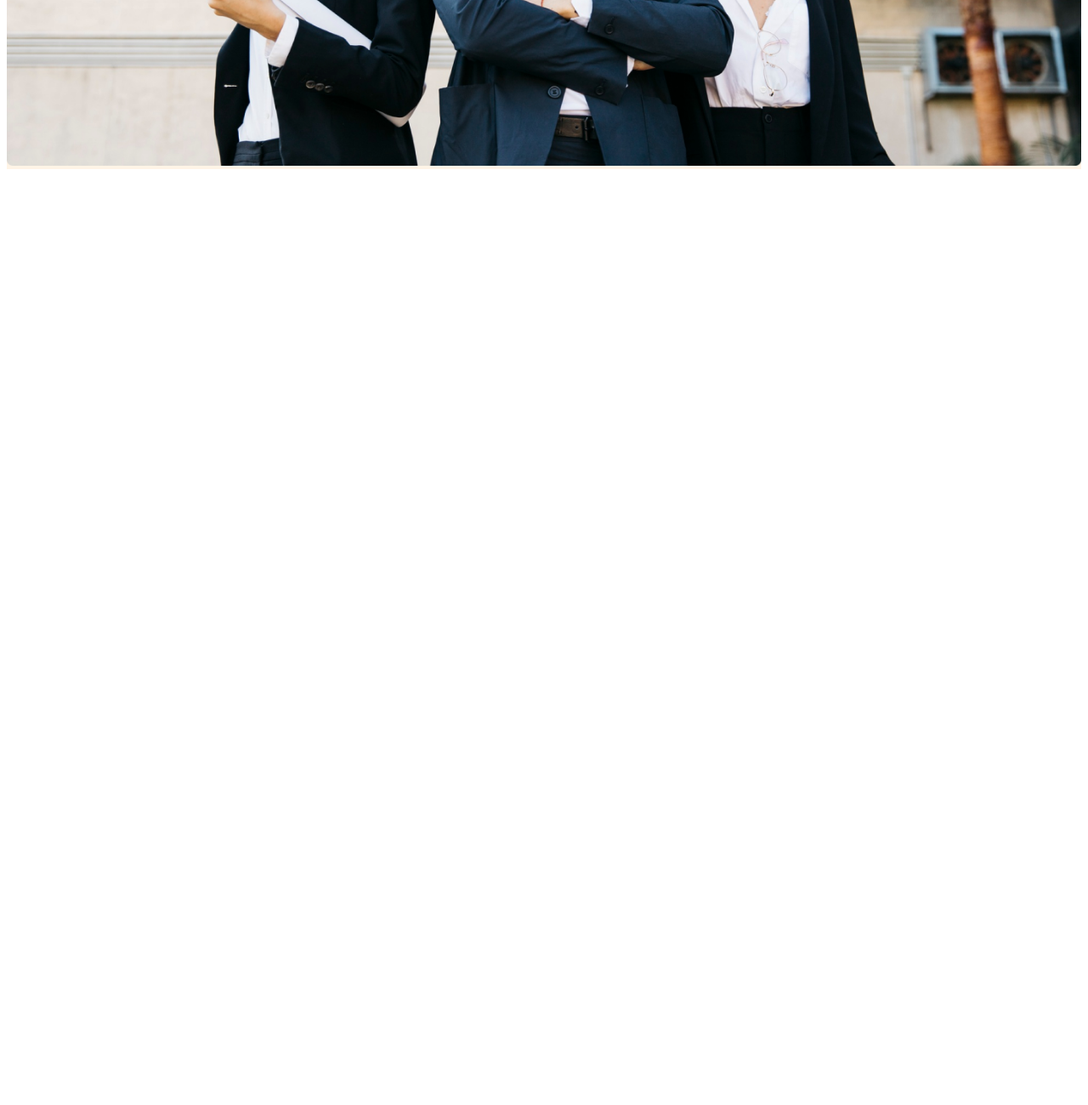
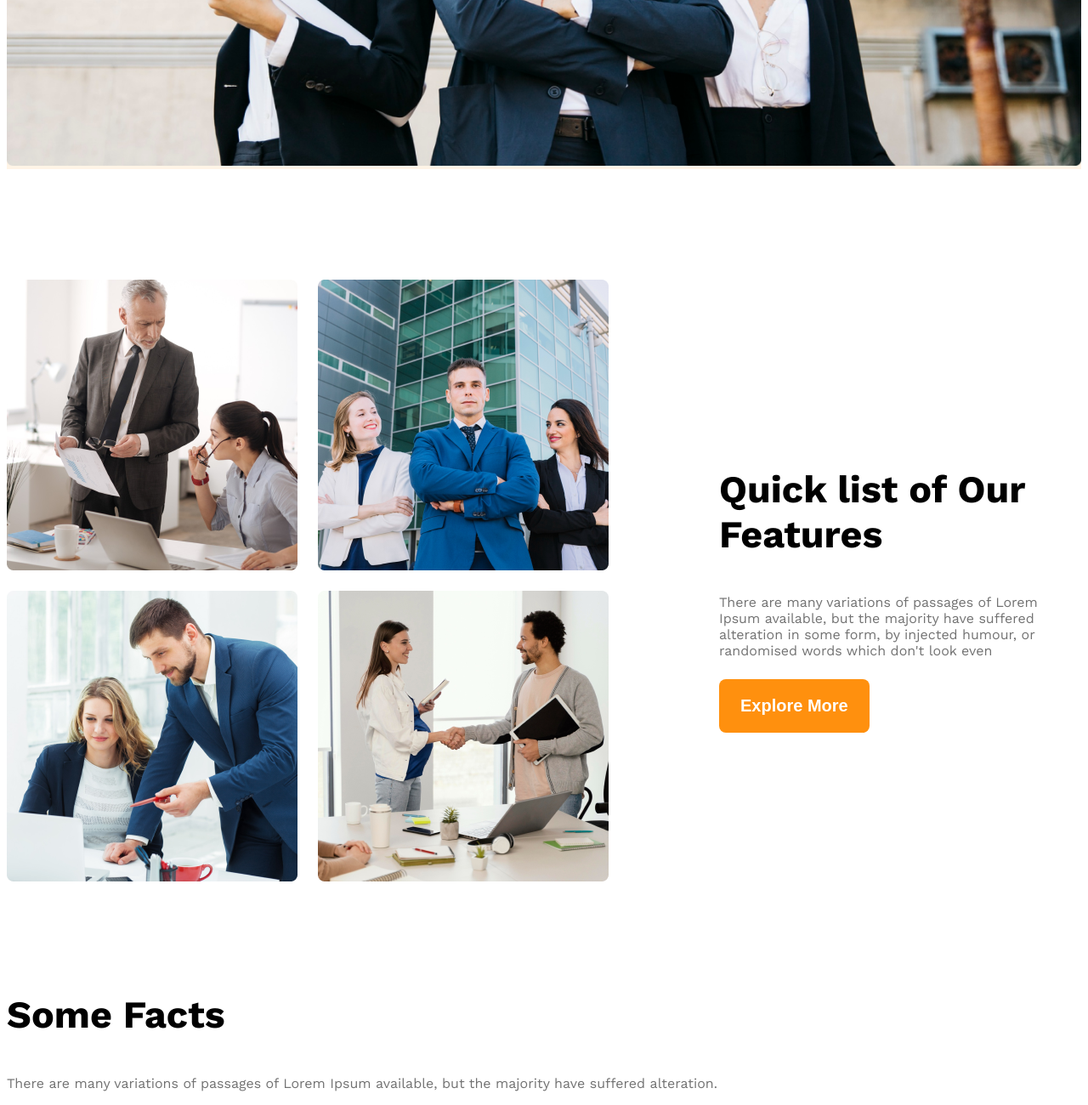
Before and after one commit to mdasifalijihat/g3-architects-web, a plain HTML site: page index.html in a window 1280 px wide. Shown: the part 985-2285 px from the top of the page at 85% size. Before the commit the page ends 1192 px from the top, so only its background shows below. Drawn offline with nearby package versions, Linux system fonts and the light colour scheme.

Commit message:
team section design and responsive ok

```diff
--- a/index.html
+++ b/index.html
@@ -27,17 +27,50 @@
       </nav>
 
       <div class="banner">
-       <div class="banner-content">
-        <h1 class="banner-title">Brand New Group of Architects</h1>
-        <p class="banner-description">
-            There are many variations of passages of Lorem Ipsum available, but the majority have suffered alteration in some form, by injected humour, or randomised words which don't look even
-        </p>
-        <button class="button-primary"> Explore More </button>
-       </div>
-        <img class="banner-images" src="images/banner.png" alt="">
+        <div class="banner-content">
+          <h1 class="banner-title">Brand New Group of Architects</h1>
+          <p class="banner-description">
+            There are many variations of passages of Lorem Ipsum available, but
+            the majority have suffered alteration in some form, by injected
+            humour, or randomised words which don't look even
+          </p>
+          <button class="button-primary">Explore More</button>
+        </div>
+        <img class="banner-images" src="images/banner.png" alt="" />
       </div>
     </header>
-    <main></main>
+    <!-- main section style  -->
+    <main>
+        <!-- teams section start -->
+      <section class="teams display-flex">
+        <div class="team-img-container">
+          <img src="images/team1.png" alt="" />
+          <img src="images/team2.png" alt="" />
+          <img src="images/team3.png" alt="" />
+          <img src="images/team4.png" alt="" />
+        </div>
+        <div class="our-features">
+          <h3 class="section-title">Quick list of Our Features</h3>
+          <p class="feature-description text-light-gray">
+            There are many variations of passages of Lorem Ipsum available, but
+            the majority have suffered alteration in some form, by injected
+            humour, or randomised words which don't look even
+          </p>
+          <button class="button-primary">Explore More</button>
+        </div>
+      </section>
+
+      <!-- Features will enjoy  -->
+       <section>
+
+       </section>
+
+       <!-- some facts -->
+        <section class="some-facts">
+            <h3 class="section-title">Some Facts </h3>
+            <p class="text-light-gray">There are many variations of passages of Lorem Ipsum available, but the majority have suffered alteration.</p>
+        </section>
+    </main>
     <footer></footer>
   </body>
 </html>
--- a/style.css
+++ b/style.css
@@ -11,15 +11,15 @@
 }
 
 /* dark 02 */
-.text-gray{
+.text-gray {
   color: #424242;
 }
 /* dark 03 */
 .text-light-gray {
   color: #727272;
 }
-.button-primary{
-    background-color: #FF900E;
+.button-primary {
+  background-color: #ff900e;
   color: white;
   padding: 20px 25px;
   font-size: 1.25rem;
@@ -28,13 +28,28 @@
   border: none;
 }
 
-.bg-light{
+main {
+  max-width: 1440px;
+  margin: 0 auto;
+}
+
+main > section {
+  margin-top: 130px;
+}
+.bg-light {
   background-color: rgba(255, 144, 14, 0.1);
 }
+
+.section-title {
+    font-size: 2.8rem;
+    font-weight: 700;
+  }
+
+
 /* header styles */
 
 /* navbar related styles */
-.brand{
+.brand {
   font-weight: 700;
   font-size: 3rem;
 }
@@ -52,31 +67,75 @@ background-color: rgba(255, 144, 14, 0.1);
   font-weight: 500;
 }
 
-.navbar, .banner {
+.navbar,
+.banner {
   max-width: 1440px;
   margin: 0 auto;
 }
 
 /* banner style  */
-.banner-content{
+.banner-content {
   max-width: 850px;
   margin: 0 auto;
   text-align: center;
   margin-bottom: 50px;
 }
-.banner-title{
+.banner-title {
   font-weight: 700;
   font-size: 4rem;
 }
 
-.banner-images{
+.banner-images {
   width: 100%;
 }
 
+/* team and feature related styles  */
+.teams {
+  align-items: center;
+}
+
+.team-img-container {
+  display: grid;
+  grid-template-columns: repeat(2, 1fr);
+  gap: 24px;
+}
+
+
+
+.our-features {
+  margin-left: 130px;
+  max-width: 530px;
+}
+
+.feature-description {
+  margin-bottom: 24px;
+}
+
+
+
+
+
 /* responsive media query */
-
-@media screen and (max-width: 576px){
-    .navbar, .nav-links{
+@media screen and (max-width: 576px) {
+  .navbar,
+  .nav-links, .teams {
     flex-direction: column;
   }
+  .team-img-container{
+    grid-template-columns: repeat(1, 1fr);
   }
+  .our-features{
+    margin-left: 20px;
+  }
+}
+
+
+/* medium size device */
+@media screen and (min-width: 576px) and (max-width: 992px){
+    .teams{
+        flex-direction: column;
+    }
+    .our-features{
+        margin: 50px auto;
+    }
+}
```
Lines whose indentation alone changed are shown as unchanged.
